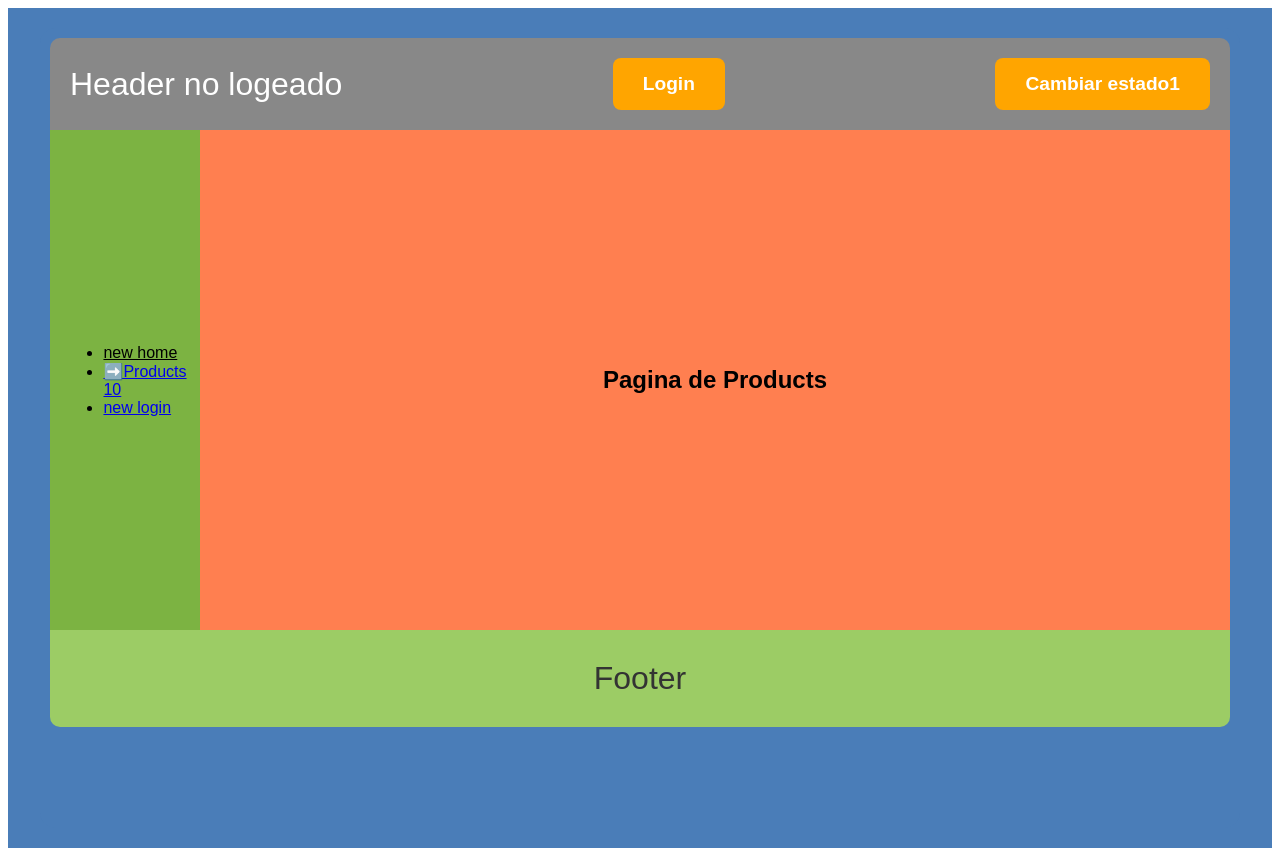
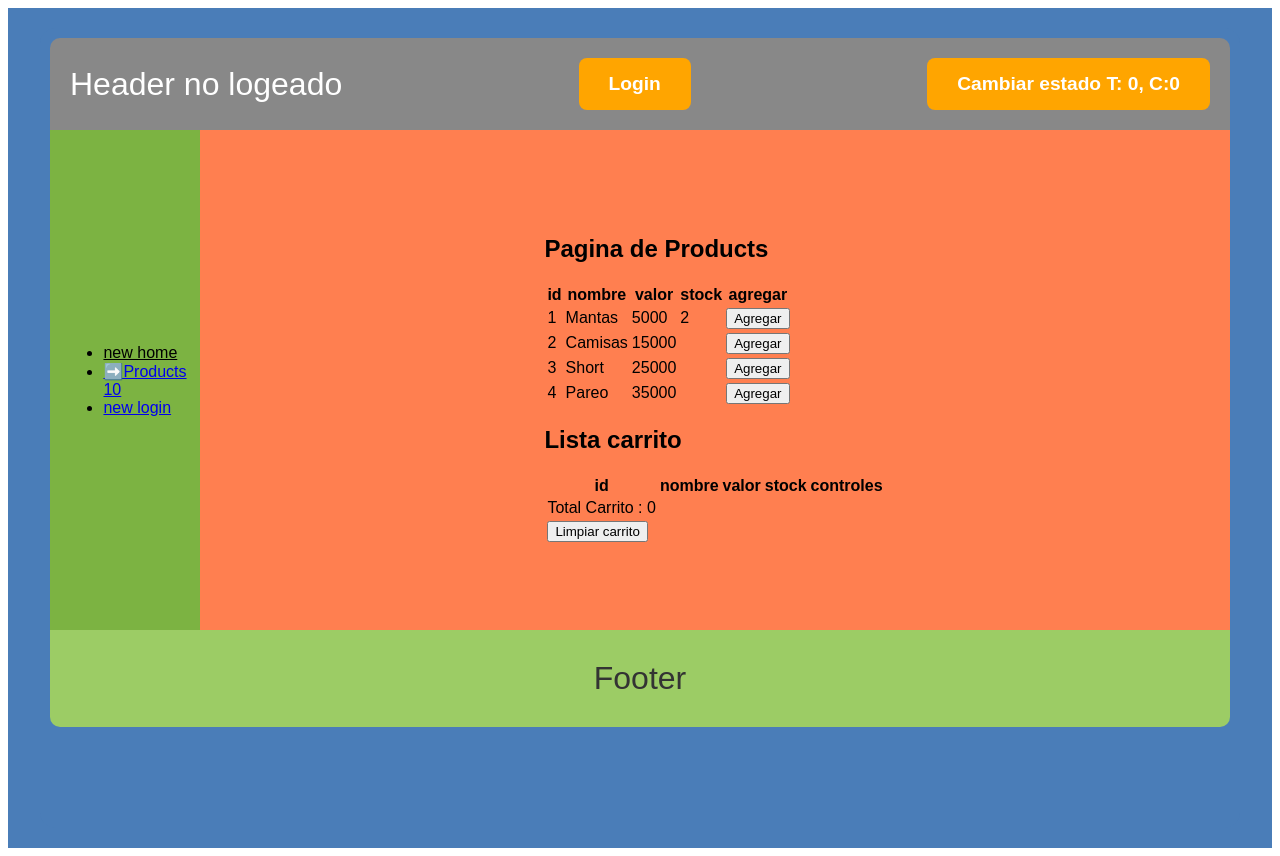
Before and after one commit to carlosmarind/bootcamp-react, a React (Vite) app: page /products in a window 1280 px wide. Built offline with nearby package versions, Linux system fonts and the light colour scheme.

Commit message:
incorporacion de reducers para productos

```diff
--- a/src/components/common/Header.tsx
+++ b/src/components/common/Header.tsx
@@ -5,7 +5,7 @@ import type { RootType } from "../../redux/store";
 
 function Header() {
 
-    const globalCounter = useSelector((state: RootType) => state.counter)
+    const listaCarrito = useSelector((state: RootType) => state.products)
 
     const [isLogged, setIsLogged] = useState(false);
     const navigate = useNavigate();
@@ -59,7 +59,7 @@ function Header() {
                     fontWeight: 'bold'
                 }}>
                     Cambiar estado
-                    <span>{globalCounter}</span>
+                    <span> T: {listaCarrito.total}, C:{listaCarrito.productList.length}</span>
                 </button>
 
             </header>
--- a/src/pages/Products.tsx
+++ b/src/pages/Products.tsx
@@ -1,7 +1,88 @@
+import { useSelector } from "react-redux";
+import jsonProductos from "../data/productos.json"
+import type { Product } from "../types/Product"
+import type { RootType } from "../redux/store";
+
+
 function Products() {
+
+    const listaProductos: Product[] = jsonProductos as Product[];
+
+    const listaCarrito = useSelector((state: RootType) => state.products);
     return (
         <>
-            <h2>Pagina de Products</h2>
+            <div>
+                <h2>Pagina de Products</h2>
+
+                <table>
+                    <thead>
+                        <tr>
+                            <th>id</th>
+                            <th>nombre</th>
+                            <th>valor</th>
+                            <th>stock</th>
+                            <th>agregar</th>
+                        </tr>
+                    </thead>
+                    <tbody>
+                        {listaProductos.map((producto) => {
+                            return (
+                                <tr key={producto.id}>
+                                    <td>{producto.id}</td>
+                                    <td>{producto.nombre}</td>
+                                    <td>{producto.valor}</td>
+                                    <td>{producto.stock}</td>
+                                    <td>
+                                        <button>Agregar</button>
+                                    </td>
+                                </tr>
+                            )
+                        })}
+                    </tbody>
+                    <tfoot></tfoot>
+                </table>
+
+
+                <h2>Lista carrito</h2>
+                <table>
+                    <thead>
+                        <tr>
+                            <th>id</th>
+                            <th>nombre</th>
+                            <th>valor</th>
+                            <th>stock</th>
+                            <th>controles</th>
+                        </tr>
+                    </thead>
+                    <tbody>
+                        {listaCarrito.productList.map((producto) => {
+                            return (
+                                <tr key={producto.id}>
+                                    <td>{producto.id}</td>
+                                    <td>{producto.nombre}</td>
+                                    <td>{producto.valor}</td>
+                                    <td>{producto.stock}</td>
+                                    <td>
+                                        <button>quitar</button>
+                                    </td>
+                                </tr>
+                            )
+                        })}
+                    </tbody>
+                    <tfoot>
+                        <tr>
+                            <td>
+                                Total Carrito : {listaCarrito.total}
+                            </td>
+                        </tr>
+                        <tr>
+                            <td>
+                                <button>Limpiar carrito</button>
+                            </td>
+                        </tr>
+                    </tfoot>
+                </table>
+            </div>
         </>
     )
 }
```
